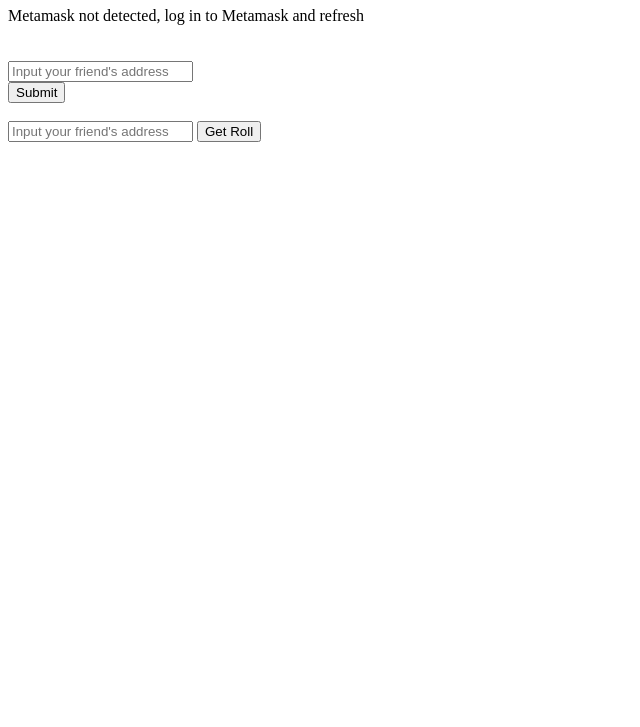
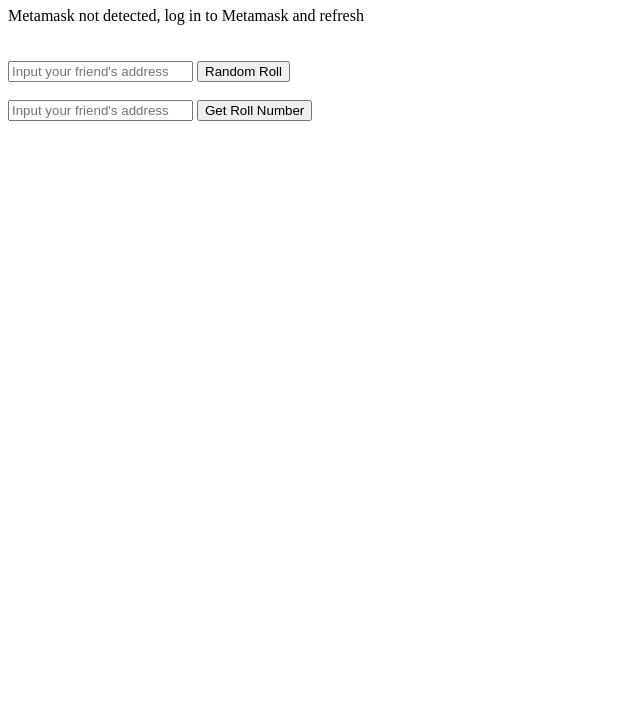
Before and after one commit to chakrabomb/blockchain-developer-bootcamp-final-project, a website: page index.html in a window 1280 px wide. Shown: the part 73-800 px from the top of the page, without its empty margins (0-640 px from the left). Drawn offline with Linux system fonts and the light colour scheme.

Commit message:
html edits

```diff
--- a/dapp.js
+++ b/dapp.js
@@ -502,7 +502,6 @@
             await ethereum.request({method: 'eth_requestAccounts'})
             if(window.ethereum.chainId == '0x3'){
 
-
               var web3 = new Web3(window.ethereum);
               var dapz = new web3.eth.Contract(dapzABI, dapzAddress);
               dapz.setProvider(window.ethereum);
@@ -519,16 +518,11 @@
               const getRoll = document.getElementById("getRoll");
               getRoll.onclick = async () => {
                 const addrInput2 = document.getElementById("addrInput2").value;
-                //var roll = await dapz.methods.getRoll(addrInput2).send({from: ethereum.selectedAddress});
                 var roll = await dapz.methods.getRoll(addrInput2).call({from: ethereum.selectedAddress})
-
                 const result = document.getElementById("result");
                 result.innerHTML = roll;
 
-
-
               }
-
 
             }
 
--- a/index.html
+++ b/index.html
@@ -19,8 +19,7 @@
     id="addrInput1"
     type="text"
     placeholder="Input your friend's address"/>
-    <br>
-    <button id="submit">Submit</button>
+    <button id="submit">Random Roll</button>
 
     <br>
     <br>
@@ -29,7 +28,7 @@
     id="addrInput2"
     type="text"
     placeholder="Input your friend's address"/>
-    <button id="getRoll">Get Roll</button>
+    <button id="getRoll">Get Roll Number</button>
     <br>
     <div id="result"></div>
 
```
